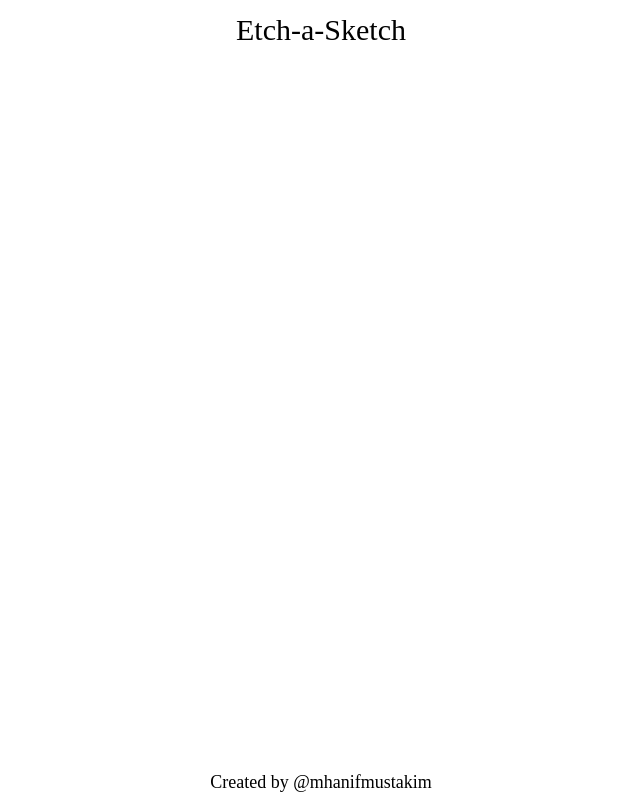
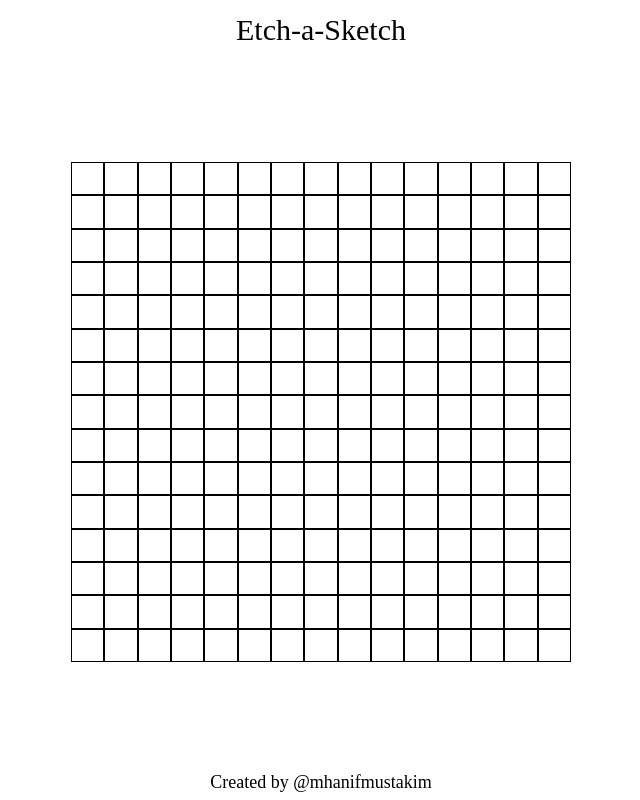
Before and after one commit to mhanifmustakim/sketch-odin-foundations, a plain HTML site: page index.html in a window 1280 px wide. Shown: the whole page, without its empty margins (319-959 px from the left). Drawn offline with Linux system fonts and the light colour scheme.

Commit message:
Create working createGrid function to create sketchBox in DOM

```diff
--- a/index.html
+++ b/index.html
@@ -16,7 +16,7 @@
             <header>Etch-a-Sketch</header>
         </div>
         <div id="content" class="container justify-center align-center">
-            <div id="sketch-box" class="container"></div>
+            <div id="sketch-box" class="container flex-column"></div>
         </div>
         <div id="footer" class="container justify-center align-center">
             <footer>Created by <a href="#">@mhanifmustakim</a></footer>
--- a/main.js
+++ b/main.js
@@ -0,0 +1,23 @@
+const sketchBox = document.querySelector("#sketch-box");
+
+function createGrids(sketchBox, dimension) {
+    // Empty the sketch box
+    sketchBox.innerHTML = "";
+
+    // Insert all the grids og the sketchBox
+    for (let i = 1; i < dimension; i++) {
+        // Create a row
+        const row = document.createElement("div");
+        row.classList.add("container");
+        row.classList.add("pixel-row");
+        for (let j = 1; j < dimension; j++) {
+            // Create and insert all pixels in Row
+            const pixel = document.createElement("div");
+            pixel.classList.add("pixel");
+            row.appendChild(pixel);
+        }
+        sketchBox.appendChild(row);
+    }
+}
+
+createGrids(sketchBox, 16);
--- a/style.css
+++ b/style.css
@@ -28,6 +28,16 @@
     align-items: center;
 }
 
+.pixel-row {
+    width: 100%;
+    flex: 1;
+}
+
+.pixel {
+    flex: 1;
+    border: black 1px solid;
+}
+
 #main {
     min-height: 100vh;
 }
@@ -41,6 +51,11 @@
     flex: 1;
 }
 
+#sketch-box {
+    width: 500px;
+    height: 500px;
+}
+
 #footer {
     height: 3rem;
     font-size: 1.5rem;
```
